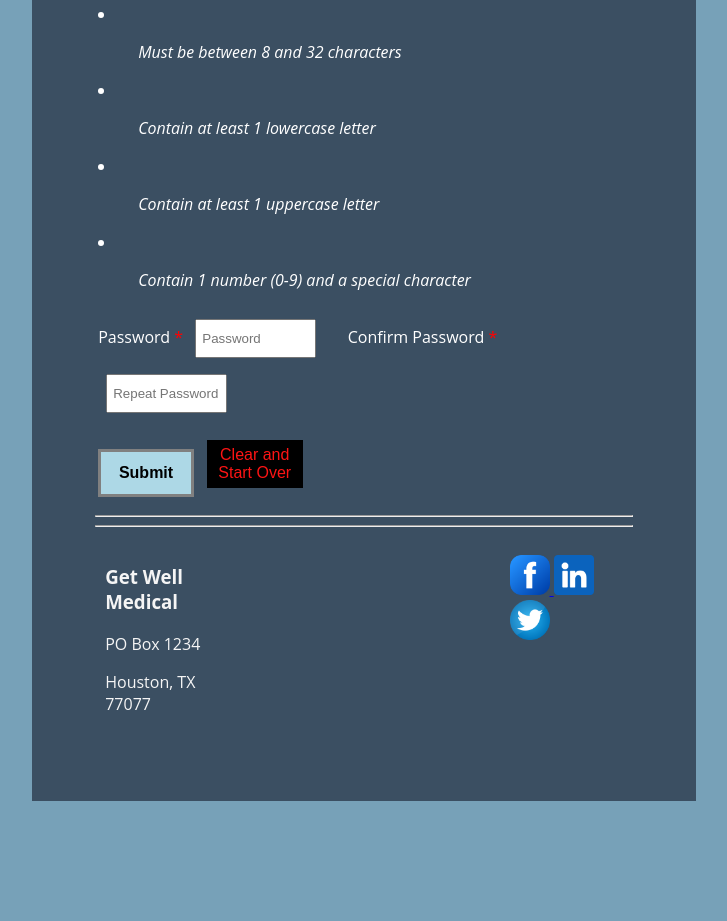
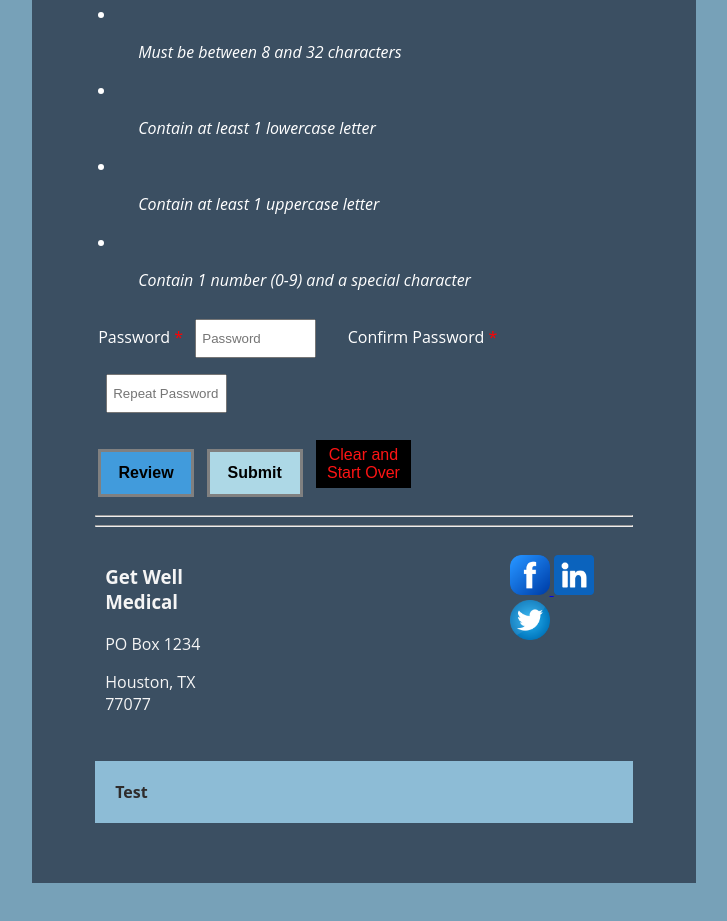
Before and after one commit to Tabyrocks/MIS3371, a plain HTML site: page index.html in a window 1280 px wide. Shown: the part 2597-3518 px from the top of the page, without its empty margins (276-1003 px from the left). Before the commit the page ends 3448 px from the top, so only its background shows below. Drawn offline with Linux system fonts and the light colour scheme.

Commit message:
Update index.html

```diff
--- a/index.html
+++ b/index.html
@@ -998,6 +998,13 @@ Description: Creating patient registration form
 							the thank-you page below-->
 							<td class="buttons">
 								<button
+									type="button"
+									id="review"
+								>
+									Review
+								</button>
+
+								<button
 									type="submit"
 									id="submit"
 								>
@@ -1017,6 +1024,7 @@ Description: Creating patient registration form
 
 				<!--Placeholder to bring in the footer-->
       <div id="footerPlaceholder"></div>
+			<div id="infoReview">Test</div>
 		</form>
 		<script
 			src="hw2Script.js"
```
